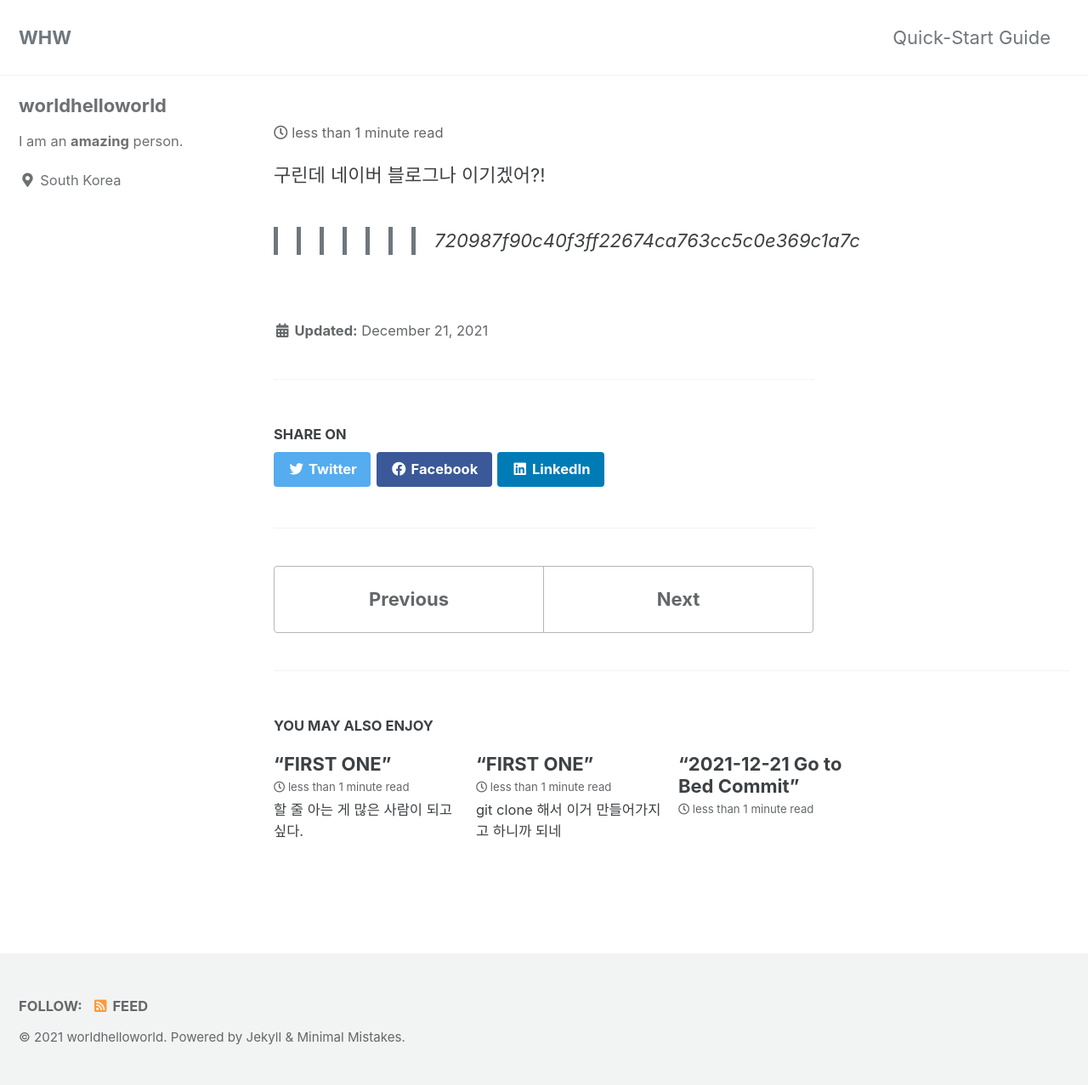
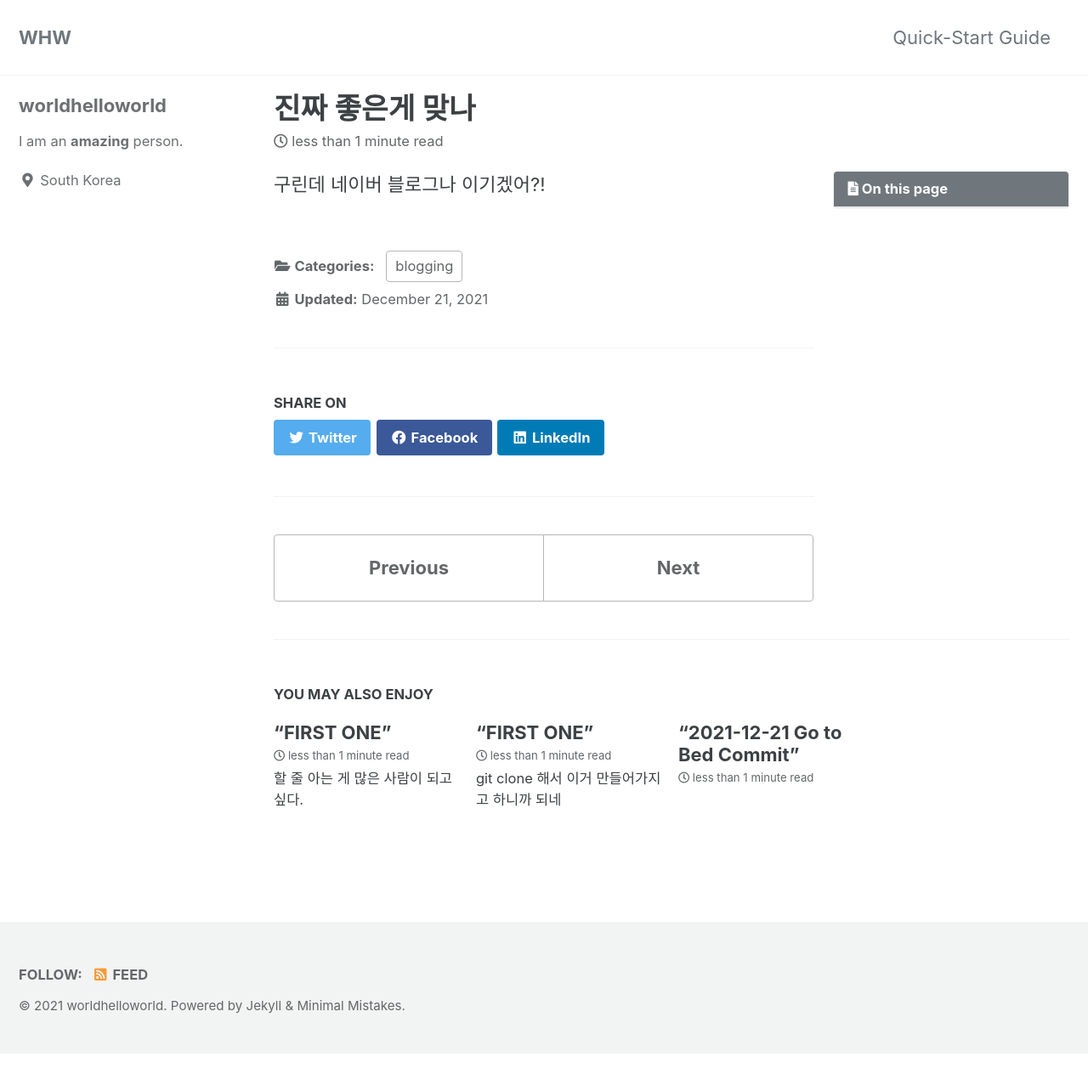
Before and after one commit to worldhelloworld/worldhelloworld.github.io, a Jekyll site: the page built from _posts/2021-12-21-Third one.md, in a window 1280 px wide. Shown: the whole page at 85% size. Built offline with Jekyll 4.4.1, drawn with Linux system fonts in a browser that asks for light colours; cached includes are drawn as plain includes; after the commit the page ends 1240 px from its top, so only the background shows below that; some of the changed lines change nothing that is shown.

Commit message:
20211221gotobed

```diff
--- a/_posts/2021-12-21-Third one.md
+++ b/_posts/2021-12-21-Third one.md
@@ -1,16 +1,9 @@
 ---
-<<<<<<< HEAD
 title: "진짜 좋은게 맞나"
 categories:
 - blogging
 last_modified_at:
 toc: true
-------
-
-구린데 네이버 블로그나 이기겠어?!
-=======
-Title : "진짜 좋은게 맞나"
 ---
 
 구린데 네이버 블로그나 이기겠어?!
->>>>>>> 720987f90c40f3ff22674ca763cc5c0e369c1a7c
```
